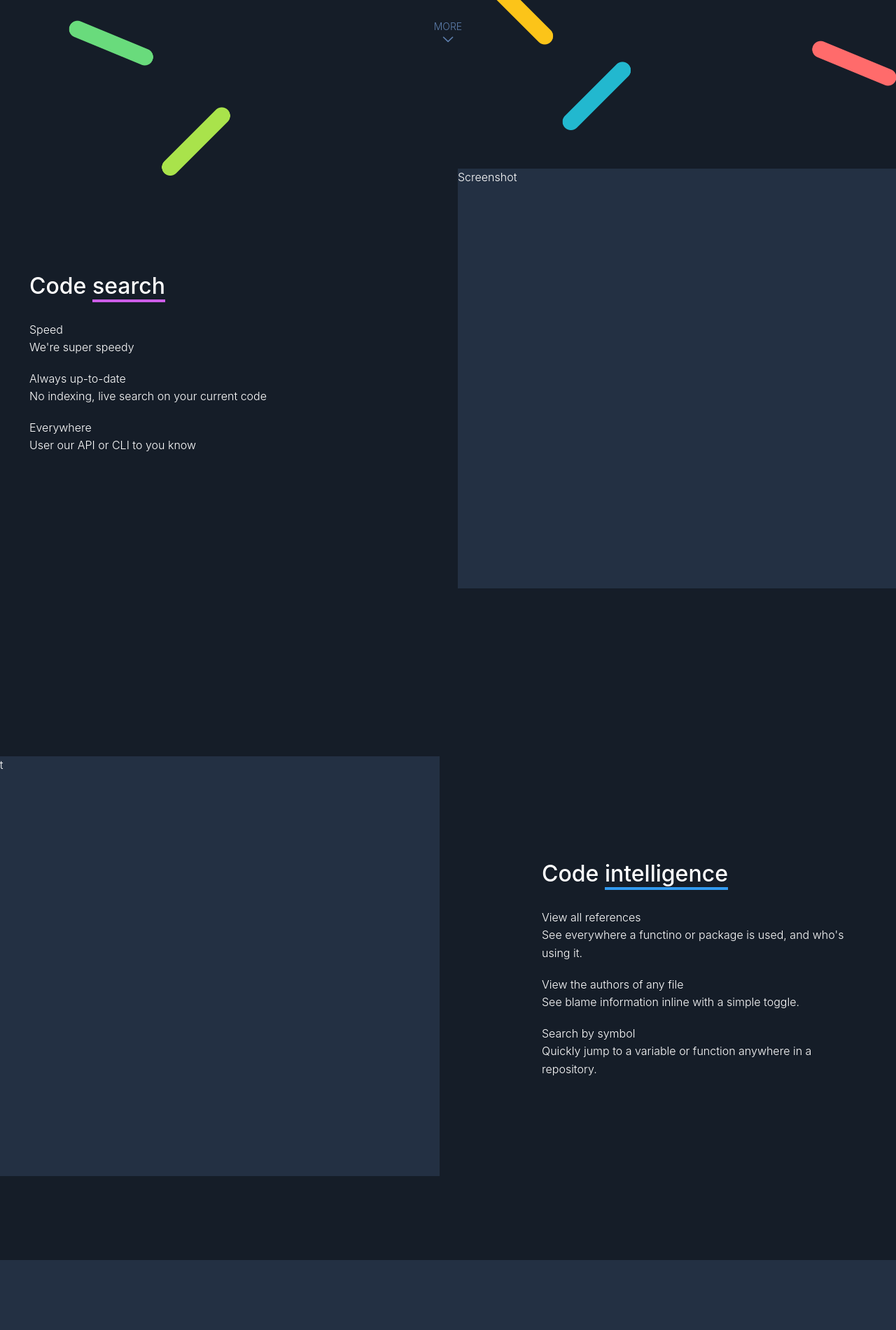
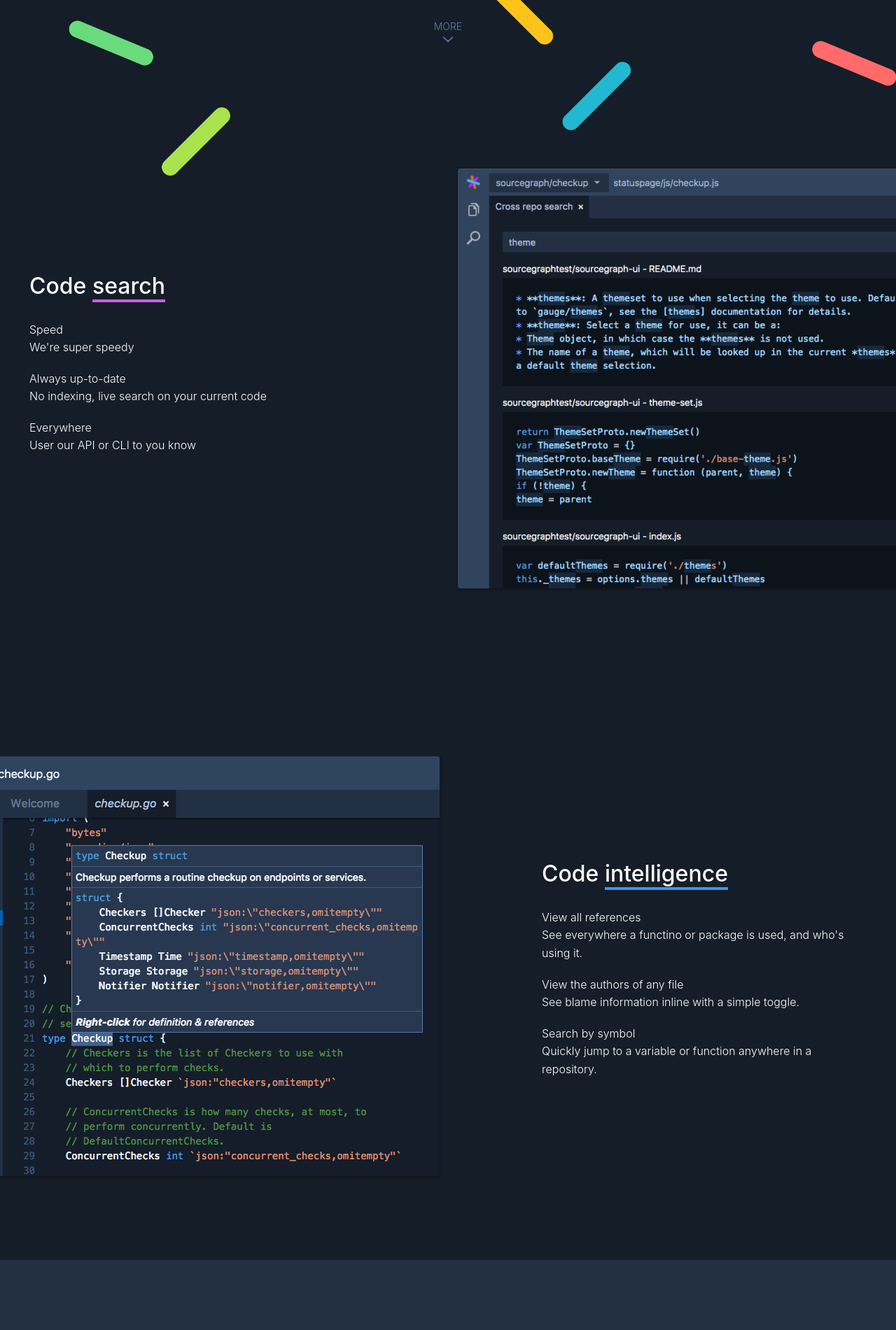
Before and after one commit to hdrhbbu1/sourcegraph.github.io, a Jekyll site: the page built from in/index.html, in a window 1280 px wide. Shown: the part 731-2632 px from the top of the page at 70% size. Built offline with Jekyll 4.4.1, drawn with Linux system fonts in a browser that asks for light colours.

Commit message:
screenshots

```diff
--- a/in/assets/style.css
+++ b/in/assets/style.css
@@ -165,6 +165,7 @@
     background-repeat:no-repeat;
     background-position:center calc(50% + 110px);
 }
+
 .welcome-copy {
     color:white;
     width:466px;
@@ -268,7 +269,12 @@
 .feature-hero {
     width:708px;
     height:600px;
-    background:#233043;
+    position: relative;
+}
+.feature-hero-image {
+    width:708px;
+    height:600px;
+    box-shadow:0px 2px 4px rgba(0,0,0,0.3);
 }
 .feature.left .feature-content {
     float:left;
@@ -284,6 +290,12 @@
 .feature.right .feature-hero {
     float:left;
     margin-left:-122px;
+}
+.feature.left .feature-hero-image {
+    background:url('images/search.png');
+}
+.feature.right .feature-hero-image {
+    background:url('images/codesearch.png');
 }
 
 /** Logos **/
--- a/in/index.html
+++ b/in/index.html
@@ -65,7 +65,7 @@
         <p>User our API or CLI to you know</p>
     </div>
     <div class="feature-hero">
-        Screenshot
+        <div class="feature-hero-image"></div>
     </div>
 </div>
 <div class="feature right cf">
@@ -79,7 +79,7 @@
         <p>Quickly jump to a variable or function anywhere in a repository.</p>
     </div>
     <div class="feature-hero">
-        Screenshot
+        <div class="feature-hero-image"></div>
     </div>
 </div>
 <div class="logos centered padded">
```
Also changed, not shown: in/assets/images/codesearch.png (added), in/assets/images/codesearch@2x.png (added), in/assets/images/search.png (added), in/assets/images/search@2x.png (added), 7 other files.
